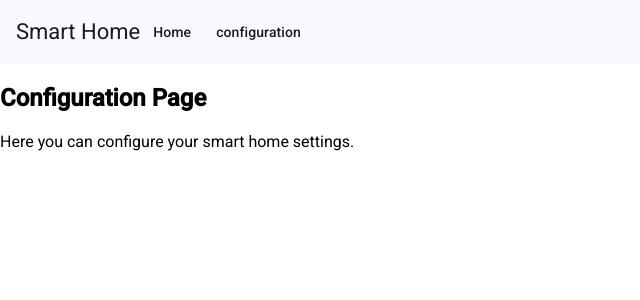
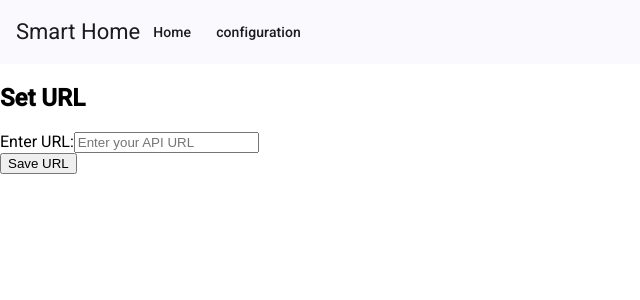
Before and after one commit to EliamToye/angular-httpclient, an Angular app: page /configuration in a window 1280 px wide. Shown: the top 300 px of the page, without its empty margins (0-640 px from the left). Built offline with nearby package versions, Linux system fonts and the light colour scheme.

Commit message:
added configuartion table and indebeddb for saving url

```diff
--- a/package.json
+++ b/package.json
@@ -20,6 +20,7 @@
     "@angular/platform-browser": "^18.2.0",
     "@angular/platform-browser-dynamic": "^18.2.0",
     "@angular/router": "^18.2.0",
+    "idb": "^8.0.0",
     "rxjs": "~7.8.0",
     "tslib": "^2.3.0",
     "zone.js": "~0.14.10"
--- a/src/app/configuration/configuration.component.html
+++ b/src/app/configuration/configuration.component.html
@@ -1,5 +1,8 @@
 <div class="configuration-container">
-    <h2>Configuration Page</h2>
-    <p>Here you can configure your smart home settings.</p>
-    <!-- Add configuration options here -->
+    <h2>Set URL</h2>
+    <div>
+      <label for="url">Enter URL:</label>
+      <input id="url" [(ngModel)]="url" placeholder="Enter your API URL">
+    </div>
+    <button mat-button (click)="saveUrl()">Save URL</button>
   </div>
--- a/src/app/configuration/configuration.component.ts
+++ b/src/app/configuration/configuration.component.ts
@@ -1,10 +1,38 @@
-import { Component } from '@angular/core';
+import { Component, OnInit } from '@angular/core';
+import { IndexedDbService } from '../indexed-db.service';
+import { FormsModule } from '@angular/forms'; // Import FormsModule
 
 @Component({
   selector: 'app-configuration',
+  standalone: true,  // Make sure it's marked as standalone
+  imports: [FormsModule],  // Import FormsModule to use ngModel
   templateUrl: './configuration.component.html',
   styleUrls: ['./configuration.component.scss']
 })
-export class ConfigurationComponent {
-  // Add any configuration-related logic here
+export class ConfigurationComponent implements OnInit {
+  url: string = '';
+
+  constructor(private indexedDbService: IndexedDbService) {}
+
+  ngOnInit() {
+    this.loadUrl();
+  }
+
+  async loadUrl() {
+    const storedUrl = await this.indexedDbService.getUrl();
+    if (storedUrl) {
+      this.url = storedUrl;
+    } else {
+      this.url = '';
+    }
+  }
+
+  async saveUrl() {
+    if (this.url) {
+      await this.indexedDbService.saveUrl(this.url);
+      alert('URL saved successfully!');
+    } else {
+      alert('Please enter a valid URL');
+    }
+  }
 }
--- /dev/null
+++ b/src/app/indexed-db.service.ts
@@ -0,0 +1,40 @@
+import { Injectable } from '@angular/core';
+import { openDB } from 'idb'; // Import the IDB package
+
+@Injectable({
+  providedIn: 'root' // This will make the service available throughout the application
+})
+export class IndexedDbService {
+  private dbName = 'smartHomeDB';  // Name of the database
+  private storeName = 'urls';      // Name of the object store (table) in the database
+
+  // Method to open the IndexedDB database
+  private async openDatabase() {
+    return openDB(this.dbName, 1, {
+      upgrade(db) {
+        // If the object store doesn't exist, create it
+        if (!db.objectStoreNames.contains('urls')) {
+          db.createObjectStore('urls');
+        }
+      }
+    });
+  }
+
+  // Method to save the URL to IndexedDB
+  async saveUrl(url: string): Promise<void> {
+    const db = await this.openDatabase();
+    await db.put(this.storeName, url, 'url');  // 'url' is the key for this object
+  }
+
+  // Method to retrieve the URL from IndexedDB
+  async getUrl(): Promise<string | undefined> {
+    const db = await this.openDatabase();
+    return await db.get(this.storeName, 'url');  // Get the URL by its key
+  }
+
+  // Optional: Method to clear the stored URL from IndexedDB
+  async clearUrl(): Promise<void> {
+    const db = await this.openDatabase();
+    await db.delete(this.storeName, 'url');  // Delete the URL by its key
+  }
+}
```
Also changed, not shown: 1 other file (tests, documents, lock files or other folders).
